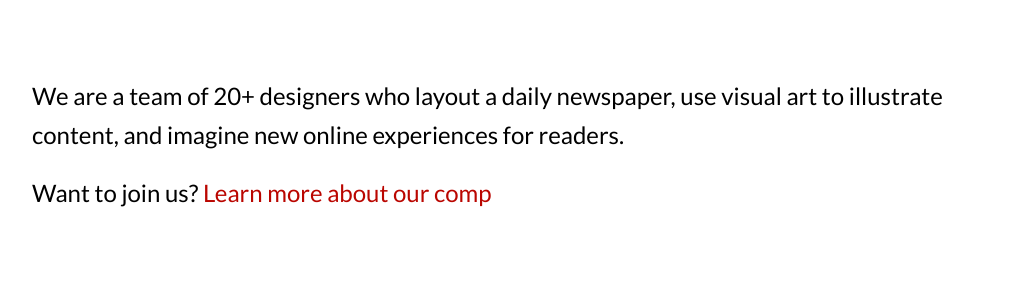
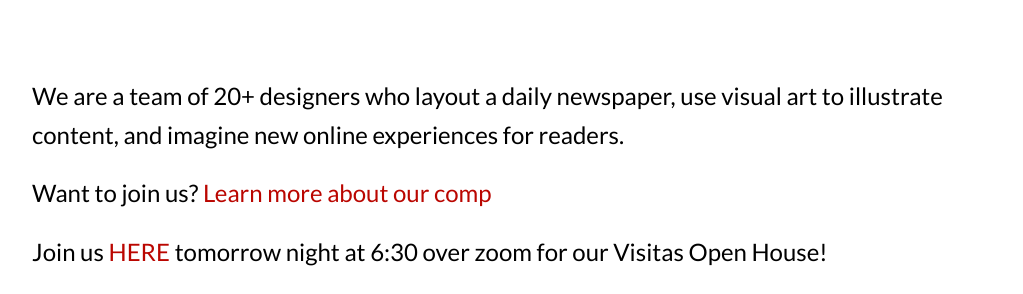
Before and after one commit to theharvardcrimson/design.thecrimson.com, a plain HTML site: page index.html in a window 1280 px wide. Shown: the part 173-467 px from the top of the page, without its empty margins (128-1151 px from the left). Drawn offline with Linux system fonts and the light colour scheme.

Commit message:
Update index.html

```diff
--- a/index.html
+++ b/index.html
@@ -33,6 +33,7 @@
 		<section id="intro">
 			<p>We are a team of 20+ designers who layout a daily newspaper, use visual art to illustrate content, and imagine new online experiences for readers.</p>
 			<p>Want to join us? <a href="comp.html">Learn more about our comp</a></p>
+			<p>Join us <a href="https://harvard.zoom.us/j/92544358562">HERE</a> tomorrow night at 6:30 over zoom for our Visitas Open House!<p>
 		</section>
 
 		<section id="tracks">
```
